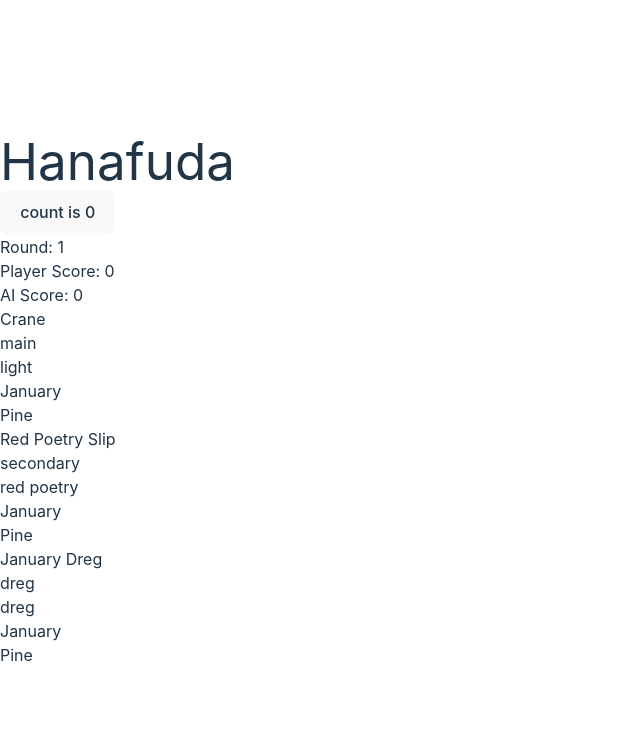
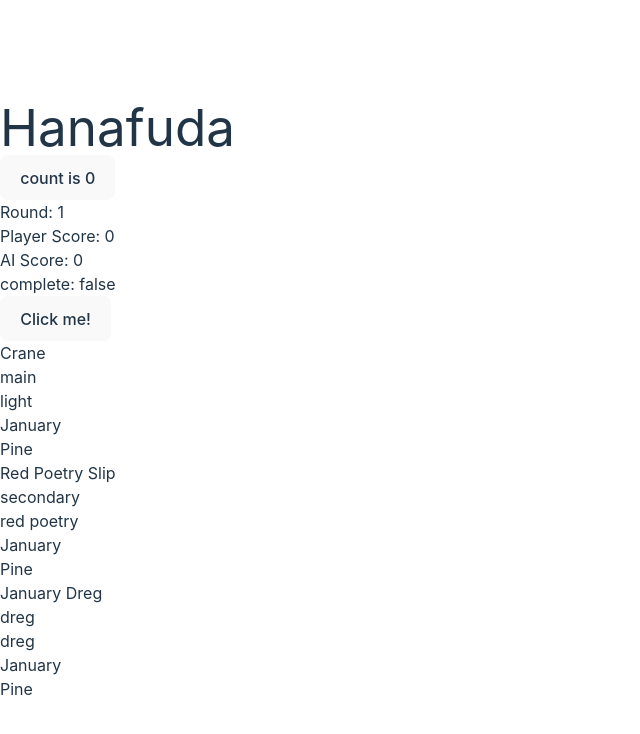
Before and after one commit to AndyDaMandy/hanafuda-vite-react-typescript, a React (Vite) app: page / in a window 1280 px wide. Shown: the top 734 px of the page, without its empty margins (0-640 px from the left). Built offline with nearby package versions, Linux system fonts and the light colour scheme.

Commit message:
set up onClick to begin building game logic

```diff
--- a/src/App.tsx
+++ b/src/App.tsx
@@ -216,6 +216,11 @@ const Game: React.FunctionComponent = () => {
     const [playerScore, setPlayerScore] = useState(0);
     const [aiScore, setAiScore] = useState(0);
     const [round, setRound] = useState(1);
+    const [complete, setComplete] = useState(false);
+
+    const testing = () => {
+        setComplete(!complete)
+    }
 
     const scoring = (): boolean => {
         if (playerScore > aiScore){
@@ -237,7 +242,9 @@ const Game: React.FunctionComponent = () => {
             <div>
                 AI Score: {aiScore}
             </div>
+            <div>complete: {String(complete)}</div>
         <Board />
+            <button onClick={testing}>Click me!</button>
         </div>
     )
 }
```
